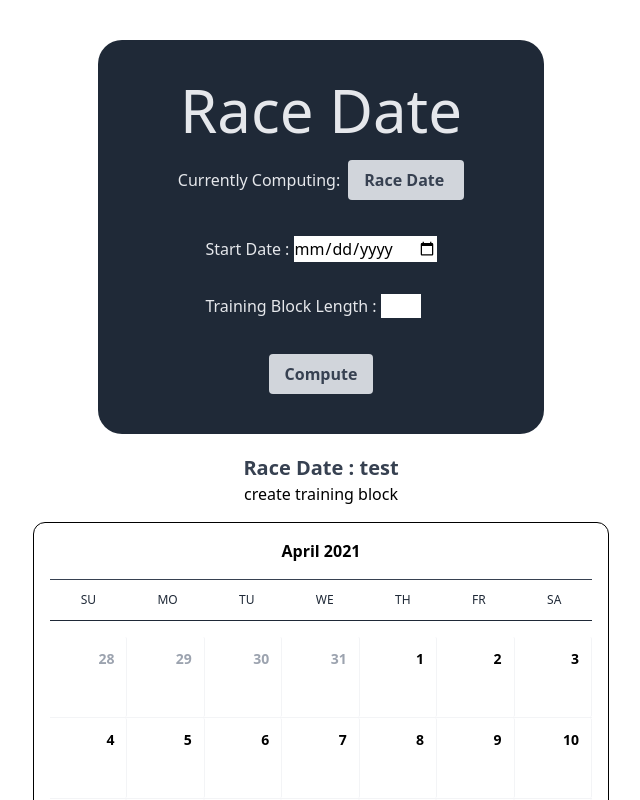
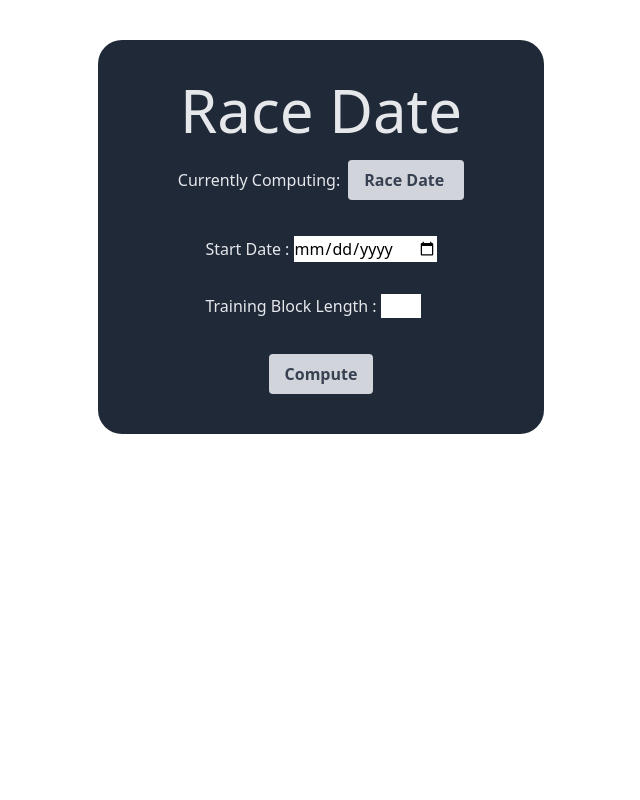
Before and after one commit to jakesmithdeveloper/racedate, a React (Create React App) app: page / in a window 1280 px wide. Shown: the top 800 px of the page, without its empty margins (319-959 px from the left). Built offline with nearby package versions, Linux system fonts and the light colour scheme.

Commit message:
removed test data usage from main branch

```diff
--- a/src/components/App.js
+++ b/src/components/App.js
@@ -19,22 +19,17 @@ const App = () => {
     { label: "Training Block Length", type: "text", key: "block" },
   ];
   const [currentState, setCurrentState] = useState(states[0]);
-  const [result, setResult] = useState(testData);
+  const [result, setResult] = useState(null);
 
-  useEffect(() => {
-    setResult(testData);
-  }, [currentState]);
+  useEffect(() => {}, [currentState]);
 
   const handleClick = (e) => {
     setCurrentState(states[e.target.value]);
   };
 
   const handleSubmit = (values) => {
-    // const toCompute = parseInput(values);
-
-    const testResult = parseResult("block", testData);
-    // setResult(parseResult(toCompute, values));
-    setResult(testResult);
+    const toCompute = parseInput(values);
+    setResult(parseResult(toCompute, values));
   };
 
   return (
@@ -54,12 +49,13 @@ const App = () => {
           <h2 className="text-gray-700 mt-5 text-xl font-bold">
             {currentState.label} : {result.string}
           </h2>
-          <button>create training block</button>
+          <button className="bg-gray-800 text-gray-100 p-2 rounded-lg">
+            Create training block
+          </button>
         </div>
       ) : (
         ""
       )}
-
       {result ? <Calendars dates={result} /> : null}
     </div>
   );
--- a/src/components/Inputs.js
+++ b/src/components/Inputs.js
@@ -10,6 +10,7 @@ const Inputs = ({ states, currentState, handleSubmit }) => {
   }, [currentState]);
 
   const handleChange = (valueObject) => {
+    console.log(valueObject);
     setInputValues({ ...inputValues, [valueObject.key]: valueObject.value });
   };
 
@@ -34,9 +35,11 @@ const Inputs = ({ states, currentState, handleSubmit }) => {
           );
         })}
       </div>
-      <button className="bg-gray-300 text-gray-700 font-semibold py-2 px-4 rounded inline-flex items-center mt-5">
-        Compute
-      </button>
+      <div>
+        <button className="bg-gray-300 text-gray-700 font-semibold py-2 px-4 rounded inline-flex items-center mt-5 mx-2">
+          Compute
+        </button>
+      </div>
     </form>
   );
 };
```
